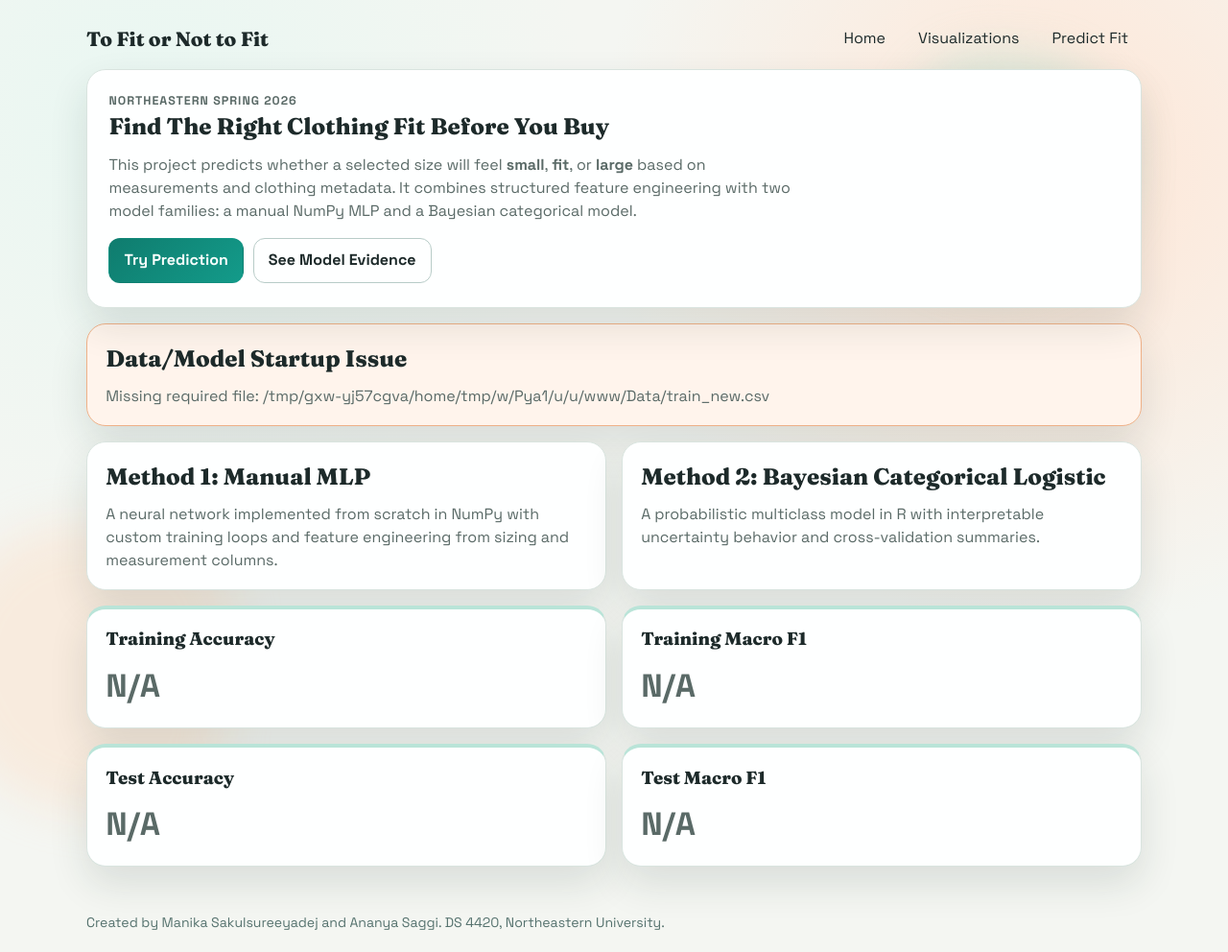
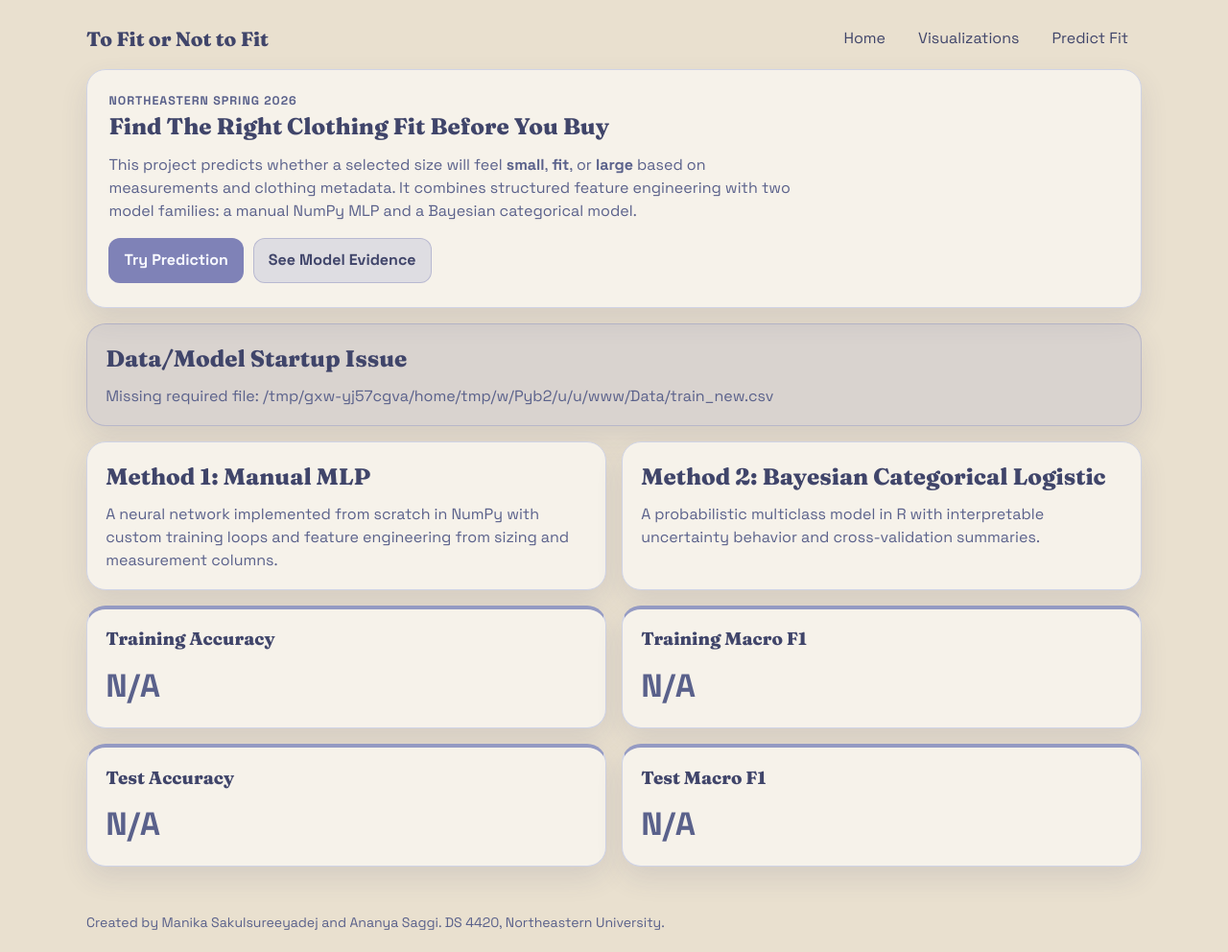
Before and after one commit to AnanyaS05/To-Fit-or-Not-to-Fit, a Flask app: page / in a window 1280 px wide. Shown: the whole page at 96% size. Run offline with Flask 3, Linux system fonts and the light colour scheme; some libraries are stand-ins or nearby versions.

Commit message:
UI colour scheme changes

```diff
--- a/static/app.js
+++ b/static/app.js
@@ -16,6 +16,13 @@
     }
     return value.toFixed(3);
   }
+
+  const PALETTE = {
+    wine: "#7F82B7",
+    burgundy: "#949AC3",
+    rose: "#A7ADD0",
+    sand: "#E9E0CF",
+  };
 
   function renderVisualizationPage() {
     const cvRows = parseJsonScript("cv-rows-json") || [];
@@ -196,7 +203,12 @@
             z: matrix,
             x: xLabels,
             y: yLabels,
-            colorscale: "Blues",
+            colorscale: [
+              [0.0, PALETTE.sand],
+              [0.45, PALETTE.rose],
+              [0.75, PALETTE.burgundy],
+              [1.0, PALETTE.wine],
+            ],
           },
         ],
         {
@@ -224,16 +236,16 @@
               y: acc,
               mode: "lines+markers",
               name: "Accuracy",
-              marker: { color: "#0f7c6e" },
-              line: { color: "#0f7c6e", width: 3 },
+              marker: { color: PALETTE.wine },
+              line: { color: PALETTE.wine, width: 3 },
             },
             {
               x: folds,
               y: macroF1,
               mode: "lines+markers",
               name: "Macro F1",
-              marker: { color: "#f59f66" },
-              line: { color: "#f59f66", width: 3 },
+              marker: { color: PALETTE.rose },
+              line: { color: PALETTE.rose, width: 3 },
             },
           ];
 
@@ -265,7 +277,7 @@
               values,
               hole: 0.42,
               marker: {
-                colors: ["#117a6d", "#f59f66", "#6ca0dc", "#9ac57d", "#d88bc8"],
+                colors: [PALETTE.wine, PALETTE.burgundy, PALETTE.rose, PALETTE.sand],
               },
               textinfo: "label+percent",
             },
@@ -283,19 +295,19 @@
         }
       }
 
-      renderSummaryBar("bayes-summary-chart", bayesSummary, "Bayesian Test Metrics", "#f59f66");
-      renderSummaryBar("mlp-summary-chart", mlpSummary, "MLP Test Metrics", "#0f7c6e");
+      renderSummaryBar("bayes-summary-chart", bayesSummary, "Bayesian Test Metrics", PALETTE.wine);
+      renderSummaryBar("mlp-summary-chart", mlpSummary, "MLP Test Metrics", PALETTE.burgundy);
 
       renderPerClassF1(
         "bayes-per-class-chart",
         bayesPerClass,
-        "#f2a66e",
+        PALETTE.rose,
         "No Bayesian per-class metrics available."
       );
       renderPerClassF1(
         "mlp-per-class-chart",
         mlpPerClass,
-        "#2c9c8f",
+        PALETTE.sand,
         "No MLP per-class metrics available."
       );
 
@@ -325,14 +337,14 @@
                 name: "Bayesian",
                 x: metrics,
                 y: bayesValues,
-                marker: { color: "#f59f66" },
+                marker: { color: PALETTE.wine },
               },
               {
                 type: "bar",
                 name: "MLP",
                 x: metrics,
                 y: mlpValues,
-                marker: { color: "#0f7c6e" },
+                marker: { color: PALETTE.burgundy },
               },
             ],
             {
@@ -460,21 +472,25 @@
       byType[key].push(row);
     });
 
-    const traces = Object.entries(byType).map(([garmentType, rows]) => {
+    const traces = Object.entries(byType).map(([garmentType, rows], idx) => {
       const ordered = [...rows].sort((a, b) => a.size_order - b.size_order);
       const x = ordered.map((r) => r.size_label);
       const yCenter = ordered.map((r) => (r.hips_min + r.hips_max) / 2);
       const yHalfRange = ordered.map((r) => (r.hips_max - r.hips_min) / 2);
+      const traceColor = [PALETTE.wine, PALETTE.burgundy, PALETTE.rose, PALETTE.sand][idx % 4];
 
       return {
         x,
         y: yCenter,
         mode: "lines+markers",
         name: garmentType,
+        marker: { color: traceColor },
+        line: { color: traceColor, width: 3 },
         error_y: {
           type: "data",
           array: yHalfRange,
           visible: true,
+          color: traceColor,
         },
       };
     });
--- a/static/styles.css
+++ b/static/styles.css
@@ -1,13 +1,13 @@
 :root {
-  --bg: #f4f6f2;
-  --surface: #ffffff;
-  --ink: #1d2a2a;
-  --muted: #5a6a67;
-  --accent: #0f7c6e;
-  --accent-soft: #d4efe8;
-  --sun: #f59f66;
-  --border: #d9e4df;
-  --shadow: 0 18px 40px rgba(23, 46, 42, 0.12);
+  --bg: #e9e0cf;
+  --surface: #f7f4ec;
+  --ink: #40456a;
+  --muted: #5a618b;
+  --accent: #7f82b7;
+  --accent-soft: #a7add0;
+  --sun: #949ac3;
+  --border: #cfd3e5;
+  --shadow: 0 12px 28px rgba(64, 69, 106, 0.12);
 }
 
 * {
@@ -18,24 +18,20 @@
   margin: 0;
   font-family: "Space Grotesk", "Segoe UI", sans-serif;
   color: var(--ink);
-  background: radial-gradient(circle at 12% 12%, #e9f7f2 0%, transparent 32%),
-    radial-gradient(circle at 86% 18%, #ffe6d6 0%, transparent 35%), var(--bg);
+  background: var(--bg);
   min-height: 100vh;
   line-height: 1.5;
 }
 
 .ambient {
-  position: fixed;
-  z-index: -1;
-  filter: blur(24px);
-  opacity: 0.34;
+  display: none;
 }
 
 .ambient-a {
   width: 240px;
   height: 240px;
   border-radius: 45% 55% 62% 38%;
-  background: #9edecf;
+  background: #7f82b7;
   top: 8vh;
   right: 8vw;
   animation: drift 9s ease-in-out infinite;
@@ -45,7 +41,7 @@
   width: 300px;
   height: 300px;
   border-radius: 60% 40% 35% 65%;
-  background: #ffd7b9;
+  background: #a7add0;
   left: -60px;
   bottom: -60px;
   animation: drift 11s ease-in-out infinite reverse;
@@ -106,7 +102,7 @@
 }
 
 .card {
-  background: color-mix(in srgb, var(--surface) 92%, #f8fbfa 8%);
+  background: color-mix(in srgb, var(--surface) 92%, var(--bg) 8%);
   border: 1px solid var(--border);
   border-radius: 20px;
   box-shadow: var(--shadow);
@@ -162,8 +158,8 @@
 }
 
 .btn-primary {
-  background: linear-gradient(135deg, var(--accent), #139b8a);
-  color: #f8fffd;
+  background: var(--accent);
+  color: #f8f9ff;
 }
 
 .btn-primary:hover {
@@ -171,9 +167,9 @@
 }
 
 .btn-ghost {
-  border-color: #b8ccc8;
+  border-color: #7f82b766;
   color: var(--ink);
-  background: #ffffffaa;
+  background: #a7add04d;
 }
 
 .grid {
@@ -217,18 +213,18 @@
 }
 
 .stat-card {
-  border-top: 4px solid #b9e4d8;
+  border-top: 4px solid #949ac3;
 }
 
 .big-stat {
   font-size: 2.1rem;
-  color: #0e685c;
+  color: #545b89;
   font-weight: 700;
 }
 
 .alert {
-  border-color: #efb188;
-  background: #fff4ec;
+  border-color: #949ac37a;
+  background: #a7add03d;
 }
 
 .chart {
@@ -357,7 +353,7 @@
 .site-footer {
   width: min(1100px, calc(100% - 2rem));
   margin: 0 auto 1.2rem;
-  color: #55726e;
+  color: #59608a;
   font-size: 0.88rem;
 }
 
```
Also changed, not shown: other parts of static/styles.css (+18 -18 lines).
